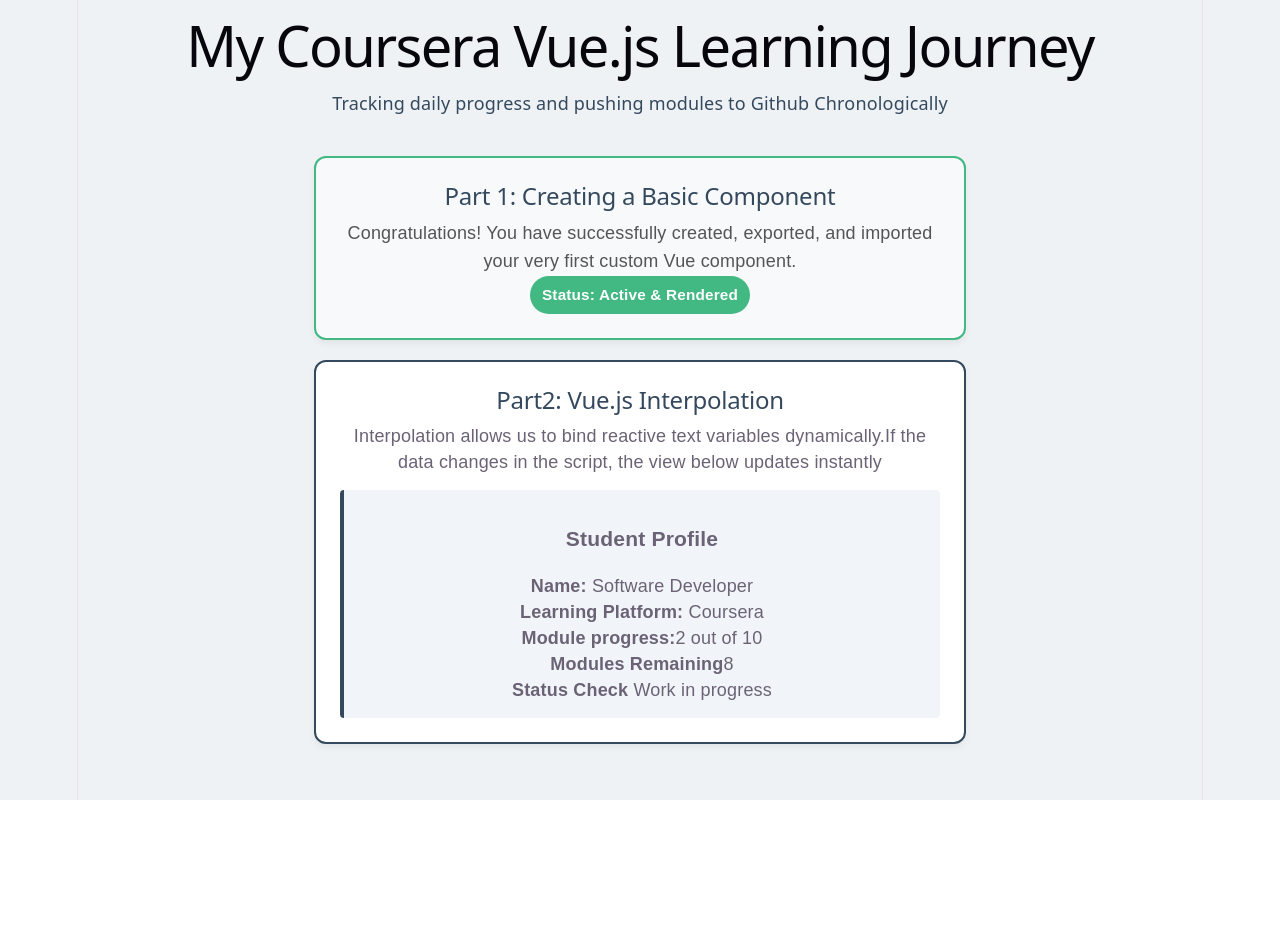
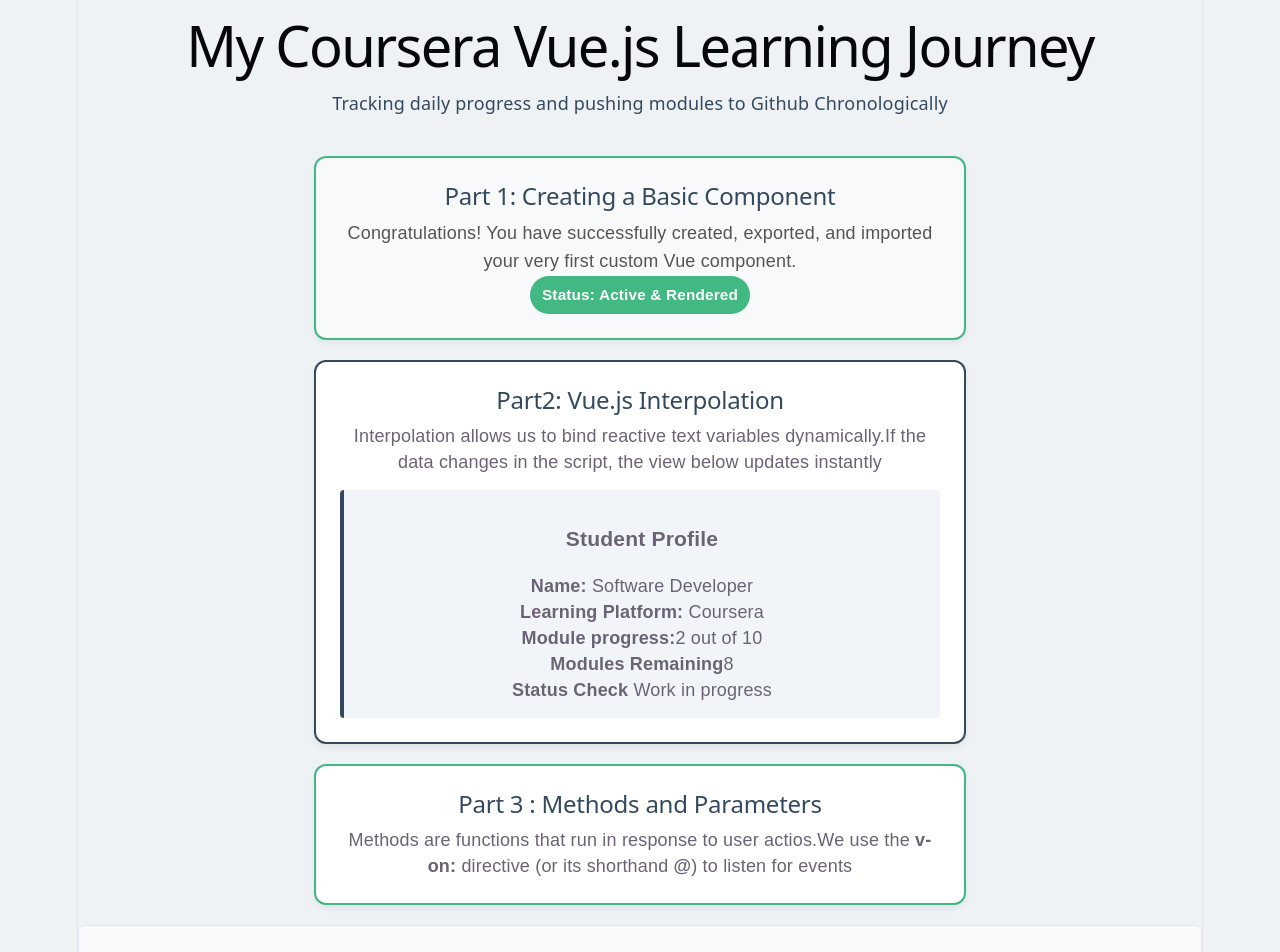
Before and after one commit to Marcelofury/VueLearningJourney, a Vue app: page / in a window 1280 px wide. Shown: the top 952 px of the page. Before the commit the page ends 800 px from the top, so only its background shows below. Built offline with nearby package versions, Linux system fonts and the light colour scheme.

Commit message:
imported part3

```diff
--- a/src/App.vue
+++ b/src/App.vue
@@ -7,6 +7,7 @@
     </header>
     <Part1_CreateComponents />
     <Part2_Interpolation />
+    <Part3_MethodsParameters />
   </main>
 </template>
 
@@ -16,6 +17,7 @@
 
 import Part1_CreateComponents from './components/Part1_CreateComponents.vue'
 import Part2_Interpolation from './components/Part2_Interpolation.vue'
+import Part3_MethodsParameters from './components/Part3_MethodsParameters.vue'
 
 </script>
 
```
